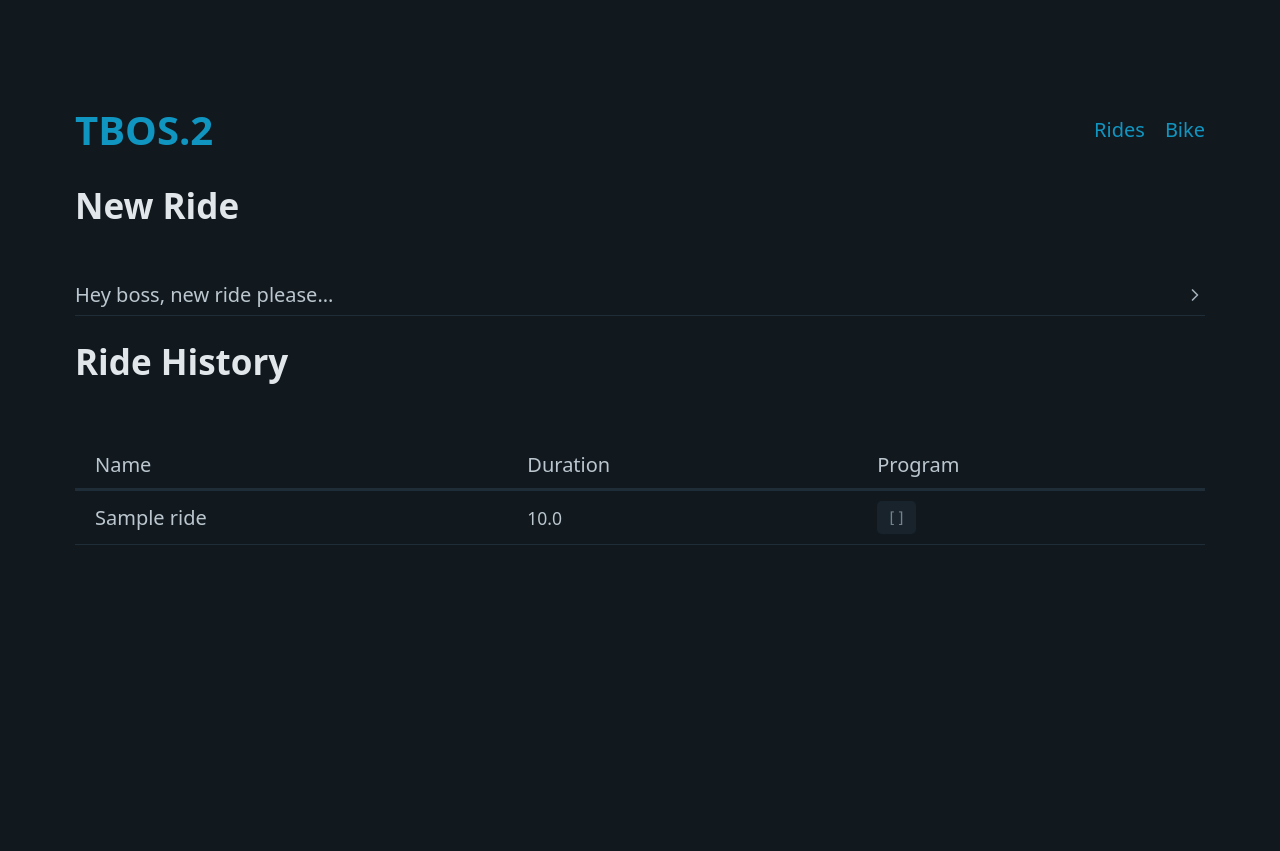
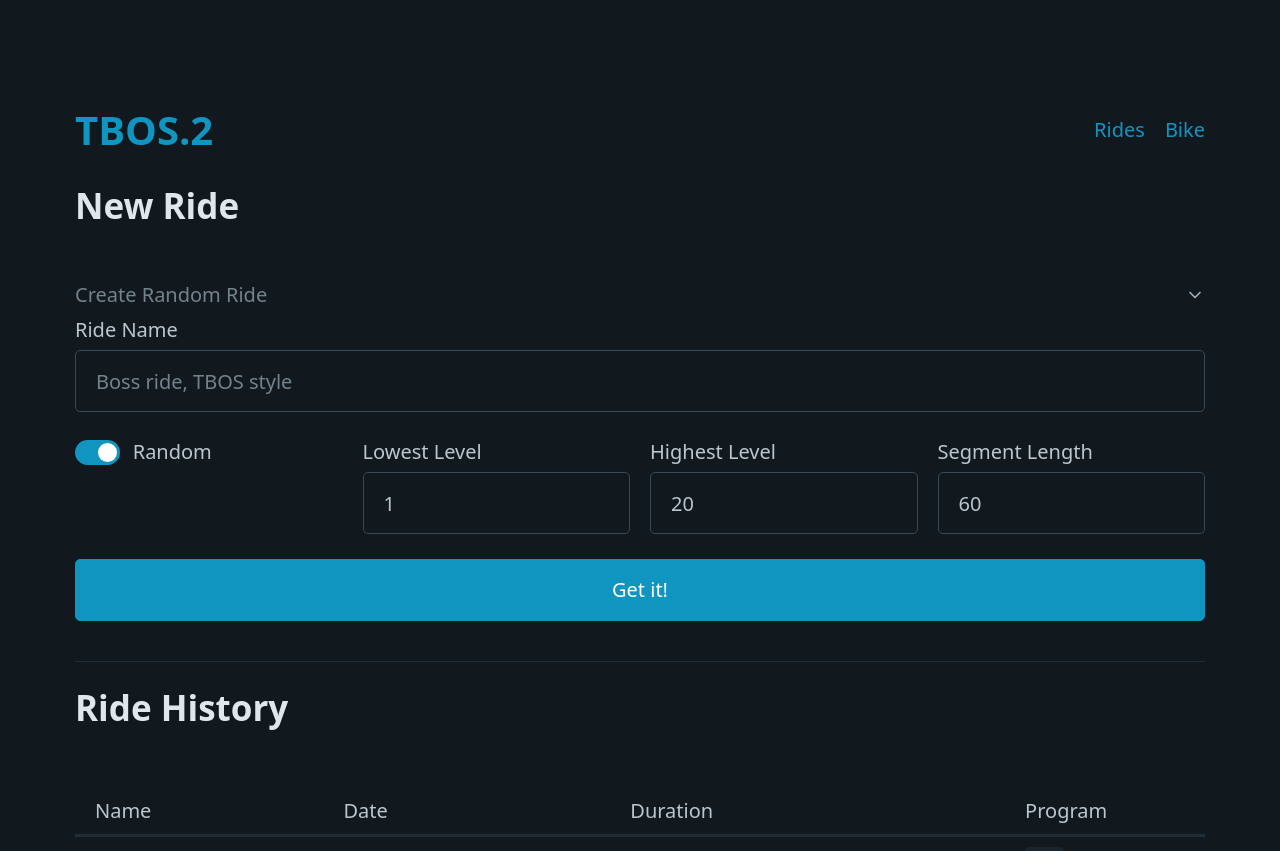
Before and after one commit to ghukill/TBOS, a Flask app: page /gui/rides in a window 1280 px wide. Shown: the top 851 px of the page. Before the commit the page ends 545 px from the top, so only its background shows below. Run offline with Flask 2, Linux system fonts and the light colour scheme; tables that the repository leaves empty hold one stand-in row (values such as "Sample post"); some libraries are stand-ins or nearby versions.

Commit message:
ride create

```diff
--- a/app.py
+++ b/app.py
@@ -7,7 +7,7 @@ import time
 import traceback
 import uuid
 
-from flask import Flask, request, jsonify, render_template
+from flask import Flask, request, jsonify, render_template, redirect
 from flask_cors import CORS
 from flask_migrate import Migrate
 
@@ -427,6 +427,48 @@ def create_app():
 
         return render_template("rides.html", title="TBOS", f=f, v=str(uuid.uuid4()))
 
+    @app.route("/gui/rides", methods=["POST"])
+    def gui_ride_create():
+
+        print("creating new ride")
+
+        # get input
+        payload = request.form
+
+        # handle duration
+        duration = int(payload.get("duration", 30)) * 60
+
+        # handle random program
+        random = {"on": True, "off": False}[payload.get("random", "on")]
+        if random:
+            program = Ride.generate_random_program(
+                duration,
+                low=int(payload.get("level_low", 1)),
+                high=int(payload.get("level_high", 20)),
+                segment_length_s=int(payload.get("segment_length", 60)),
+            )
+        else:
+            program = None
+
+        # create new Ride
+        ride = Ride(ride_uuid=str(uuid.uuid4()), name=payload.get("name", None), duration=duration, program=program)
+
+        # create and set as current
+        ride.save()
+        ride.set_as_current()
+
+        # redirect
+        return redirect(f"/gui/ride/{ride.ride_uuid}")
+
+    @app.route("/gui/ride/<ride_uuid>", methods=["GET"])
+    def gui_ride(ride_uuid):
+
+        ride = Ride.query.get(ride_uuid)
+
+        f = {"ride": ride}
+
+        return render_template("ride.html", title="TBOS", f=f, v=str(uuid.uuid4()))
+
     @app.route("/gui/bike", methods=["GET"])
     def gui_bike():
 
--- /dev/null
+++ b/templates/ride.html
@@ -0,0 +1,6 @@
+{% extends "base.html" %}
+{% block content %}
+<div>
+    <h2>Ride: <code>{{ f.ride.name }}</code></h2>
+</div>
+{% endblock %}
--- a/templates/rides.html
+++ b/templates/rides.html
@@ -4,29 +4,38 @@
     <h2>
         New Ride
     </h2>
-    <details> <!-- remove open to close -->
-        <summary>Hey boss, new ride please...</summary>
-        <form>
+    <details open>
+        <summary>Create Random Ride</summary>
+        <form action="/gui/rides" method="POST">
 
-            <!-- Grid -->
             <div class="grid">
-                <!-- Markup example 1: input is inside label -->
                 <label for="name">
                     Ride Name
                     <input type="text" id="name" name="name" placeholder="Boss ride, TBOS style" required>
                 </label>
             </div>
 
-            <!-- Markup example 2: input is after label -->
-            <fieldset>
+            <div class="grid">
                 <label for="random">
-                    <input type="checkbox" id="random" name="random" role="switch">
+                    <input type="checkbox" id="random" name="random" role="switch" checked>
                     Random
                 </label>
-            </fieldset>
+                <label for="level_low">
+                    Lowest Level
+                    <input type="text" id="level_low" name="level_low" placeholder="1" value="1" required>
+                </label>
+                <label for="level_high">
+                    Highest Level
+                    <input type="text" id="level_high" name="level_high" placeholder="20" value="20" required>
+                </label>
+                <label for="segment_length">
+                    Segment Length
+                    <input type="text" id="segment_length" name="segment_length" placeholder="60" value="60" required>
+                </label>
+            </div>
 
             <!-- Button -->
-            <button type="submit">Make it so.</button>
+            <button type="submit">Get it!</button>
 
         </form>
     </details>
@@ -37,6 +46,7 @@
         <thead>
         <tr>
             <th scope="col">Name</th>
+            <th scope="col">Date</th>
             <th scope="col">Duration</th>
             <th scope="col">Program</th>
         </tr>
@@ -45,7 +55,8 @@
         {% for ride in f.rides %}
         <tr>
             <th scope="row">{{ ride.name }}</th>
-            <td>{{ ride.duration }}</td>
+            <td>{{ ride.date_start.strftime("%a, %d.%m.%Y") }}</td>
+            <td>{{ ride.duration / 60 }}m</td>
             <td><code>{{ ride.program }}</code></td>
         </tr>
         {% endfor %}
```
